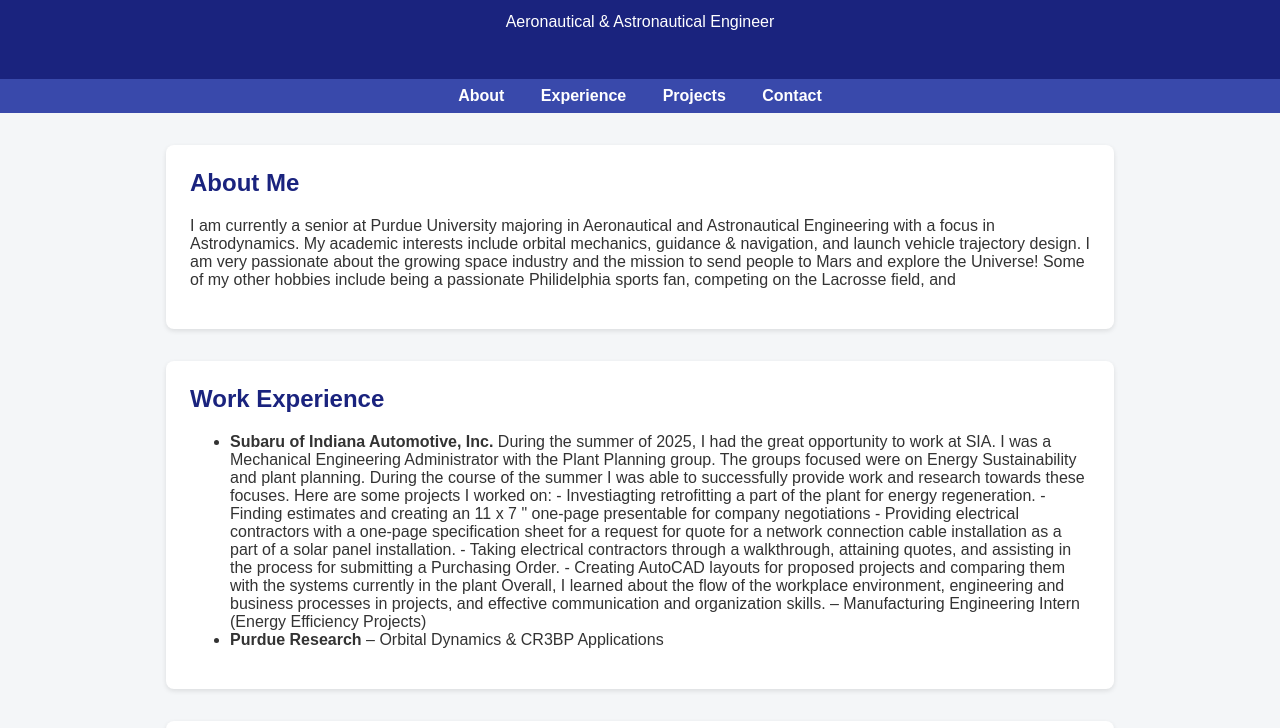
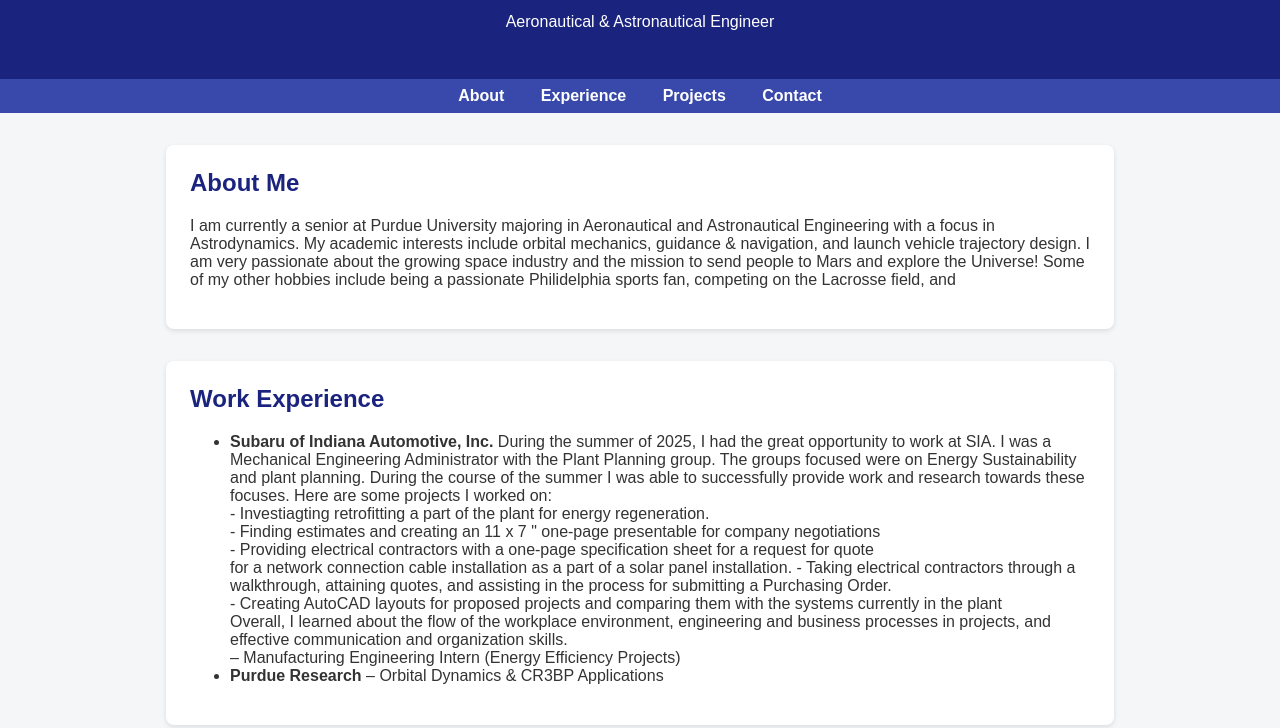
Before and after one commit to WillWalters1/WillWalters.github.io, a plain HTML site: page index.html in a window 1280 px wide. Shown: the part 72-800 px from the top of the page. Drawn offline with Linux system fonts and the light colour scheme.

Commit message:
Update index.html

```diff
--- a/index.html
+++ b/index.html
@@ -98,20 +98,20 @@
         During the summer of 2025, I had the great opportunity to work at SIA. I was a Mechanical Engineering
         Administrator with the Plant Planning group. The groups focused were on Energy Sustainability and plant
         planning. During the course of the summer I was able to successfully provide work and research towards
-        these focuses. Here are some projects I worked on:
+        these focuses. Here are some projects I worked on: <br>
 
-        - Investiagting retrofitting a part of the plant for energy regeneration.
-        - Finding estimates and creating an 11 x 7 " one-page presentable for company negotiations
-        - Providing electrical contractors with a one-page specification sheet for a request for quote
+        - Investiagting retrofitting a part of the plant for energy regeneration.<br>
+        - Finding estimates and creating an 11 x 7 " one-page presentable for company negotiations<br>
+        - Providing electrical contractors with a one-page specification sheet for a request for quote<br>
         for a network connection cable installation as a part of a solar panel installation.
         - Taking electrical contractors through a walkthrough, attaining quotes, and assisting in the
-        process for submitting a Purchasing Order.
+        process for submitting a Purchasing Order.<br>
         - Creating AutoCAD layouts for proposed projects and comparing them with the systems currently in
-        the plant
+        the plant<br>
 
 
-         Overall, I learned about the flow of the workplace environment, engineering and
-        business processes in projects, and effective communication and organization skills.
+        Overall, I learned about the flow of the workplace environment, engineering and
+        business processes in projects, and effective communication and organization skills.<br>
 
         – Manufacturing Engineering Intern (Energy Efficiency Projects)</li>
       <li><b>Purdue Research</b> – Orbital Dynamics & CR3BP Applications</li>
```
